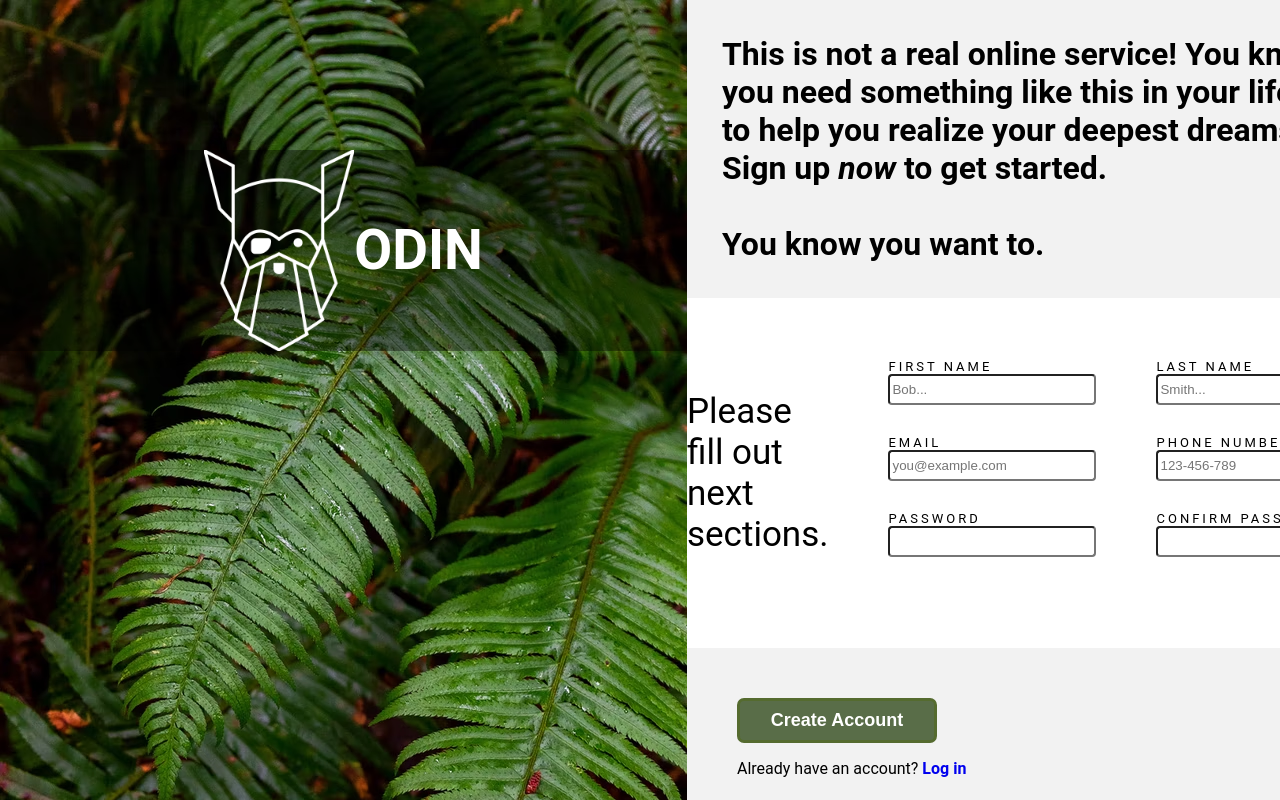
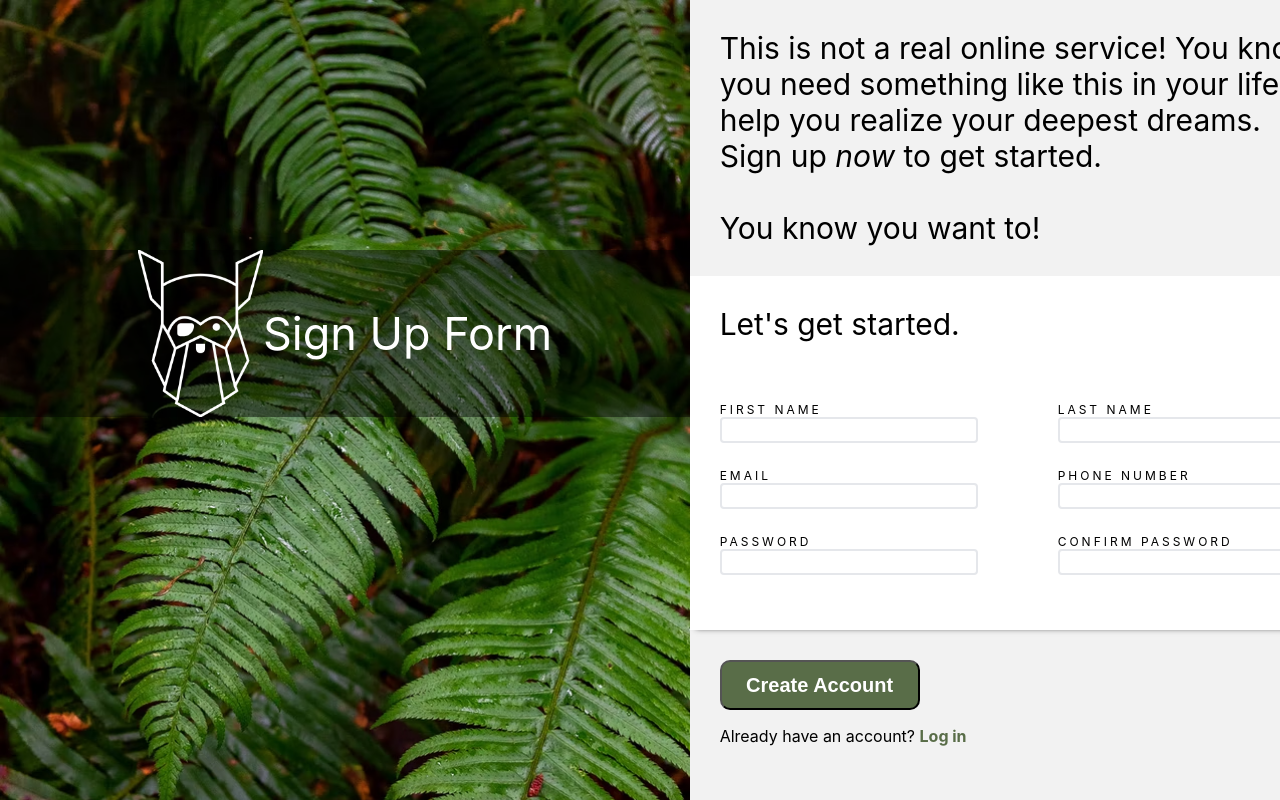
Before and after one commit to renatoka/sign-up-form, a plain HTML site: page index.html in a window 1280 px wide. Shown: the top 800 px of the page. Drawn offline with Linux system fonts and the light colour scheme.

Commit message:
Updated design. Need to add form validation.

```diff
--- a/index.html
+++ b/index.html
@@ -6,63 +6,56 @@
     <meta http-equiv="X-UA-Compatible" content="IE=edge">
     <meta name="viewport" content="width=device-width, initial-scale=1.0">
     <link rel="stylesheet" href="style.css">
-    <title>Document</title>
+    <title>PROJECT SIGN-UP FORM</title>
 </head>
 
 <body>
     <div class="wrapper">
         <div class="left-side">
-            <img src="images/leaf.avif" alt="">
+            <img src="images/leaf.avif" alt="Credit Halie West" srcset="" id="image">
             <div class="logo-section">
-                <img src="images/odin-lined.png" alt="" srcset="" style="width: 150px;">
-                <h1 id="logo-text">ODIN</h1>
+                <img src="images/odin-lined.png" alt="TOP Logo" srcset="" id="logo">
+                <p id="odin">Sign Up Form</p>
             </div>
         </div>
+
         <div class="right-side">
-            <div class="top-part">
-                <div class="title">
-                    <h1>This is not a real online service! You know you need something like this
-                        in your life to help you realize your deepest dreams.
-                        Sign up <em>now</em> to get started.
-                        <br></br>
-                        You know you want to.
-                    </h1>
+            <div class="header">
+                <p id="heading">This is not a real online service! You know you need something like
+                    this in your life to help you realize your deepest dreams.
+                    <br>Sign up <em>now</em> to get started.</br>
+                    <br>You know you want to!</br>
+                </p>
+            </div>
+
+            <p id="mainP">Let's get started.</p>
+            <div class="main">
+                <div class="input-leftSide">
+                    <label for="firstName">FIRST NAME</label>
+                    <input type="text" name="firstname" id="firstName" required>
+                    <label for="email">EMAIL</label>
+                    <input type="email" name="email" id="email"required>
+                    <label for="password">PASSWORD</label>
+                    <input type="password" name="password" id="password" required>
+                </div>
+
+                <div class="input-rightSide">
+                    <label for="lastName">LAST NAME</label>
+                    <input type="text" name="lastname" id="lastName" required>
+                    <label for="phoneNumber">PHONE NUMBER</label>
+                    <input type="text" name="phonenumber" id="phoneNumber" required>
+                    <label for="password">CONFIRM PASSWORD</label>
+                    <input type="password" name="password" id="password" required>
                 </div>
             </div>
-            <div class="form-part">
-                <div class="text-part">
-                    <p id="paragraph1">Please fill out <br>next sections.</br></p>
-                </div>
-                <div class="left-forms">
-                    <label for="firstName">FIRST NAME</label>
-                    <input type="text" id="firstName" placeholder="Bob...">
-
-                    <label for="email">EMAIL</label>
-                    <input type="email" id="email" placeholder="you@example.com">
-
-                    <label for="password">PASSWORD</label>
-                    <input type="password" id="password">
-                </div>
-                <div class="right-forms">
-                    <label for="lastName">LAST NAME</label>
-                    <input type="text" id="lastName" placeholder="Smith...">
-
-                    <label for="phoneNumber">PHONE NUMBER</label>
-                    <input type="text" id="phoneNumber" placeholder="123-456-789">
-
-                    <label for="password">CONFIRM PASSWORD</label>
-                    <input type="password" id="password">
-                </div>
-            </div>
-            <div class="bottom-part">
-                <button id="create-account" type="submit">
-                    Create Account
-                </button>
-                <div class="already">
-                    <p>Already have an account? <span id="log-in"><a href="index.html" style="text-decoration: none;">Log in</a></span></p>
-                </div>
+            <div class="footer">
+                <button id="create-acc">Create Account</button>
+                <p>Already have an account? <a href="index.html"
+                        style="text-decoration: none; font-weight: bolder;
+                    color: #596D48;">Log in</a></p>
             </div>
         </div>
+
     </div>
 </body>
 
--- a/style.css
+++ b/style.css
@@ -2,118 +2,112 @@ body {
     margin: 0;
     padding: 0;
     overflow: hidden;
-    font-family: 'Roboto', sans-serif;
-}
-
-h1 {
-    margin: 0;
-}
-
-input {
-    width: 200px;
-    height: 25px;
-    border-radius: 4px;
-}
-
-#create-account:hover {
-    background-color: rgb(28, 107, 49);
-}
-
-label {
-    font-size: 13px;
-    letter-spacing: 3px;
-}
-
-#paragraph1 {
-    font-size: 35px;
-}
-
-#log-in {
-    color: green;
-    font-weight: bold;
+    font-family: -apple-system, BlinkMacSystemFont, "Segoe UI",
+        Roboto, Oxygen, Ubuntu, Cantarell, "Open Sans", "Helvetica Neue", sans-serif;
 }
 
 .wrapper {
     display: flex;
 }
 
+/* Left side */
+
+#image {
+    height: 1034px;
+    width: auto;
+}
+
+#logo {
+    width: 125px;
+    height: auto;
+}
+
+#odin {
+    color: rgb(255, 255, 255);
+    font-size: 45px;
+}
+
 .left-side {
-    width: 700px;
-    height: auto;
+    width: 690px;
+    height: 100%;
+    display: flex;
+}
+
+.logo-section {
+    position: absolute;
+    top: 250px;
+    display: flex;
+    justify-content: center;
+    align-items: center;
+    background-color: rgb(0, 0, 0, .45);
+    width: 690px;
+}
+
+/* Right side */
+
+#mainP {
+    font-size: 30px;
+    padding: 30px;
+    margin: 0;
+}
+
+.header {
+    position: relative;
+    background-color: rgb(0, 0, 0, .05);
+}
+
+.header #heading {
+    font-size: 30px;
+    padding: 30px;
+    margin: 0;
+}
+
+label {
+    letter-spacing: 3px;
+    font-size: 12px;
+}
+
+input {
+    width: 250px;
+    height: 20px;
+    border: 2px solid #e4e4e6;
+    border-color: #E5E7EB;
+    border-radius: 4px;
+    margin-bottom: 25px;
+}
+
+.main {
+    padding: 30px;
+    display: flex;
+    gap: 80px;
+    box-shadow: 0 4px 6px -6px #222;
+}
+
+.input-leftSide, .input-rightSide {
     display: flex;
     flex-direction: column;
 }
 
-.top-part {
-    background-color: rgba(0, 0, 0, .05);
-    font-family: 'Roboto', sans-serif;
+.footer {
+    padding: 30px;
+    background-color: rgb(0, 0, 0, .05);
+    height: 100%;
 }
 
-.title {
-    padding: 35px;
+#create-acc {
+    width: 200px;
+    height: 50px;
+    color: white;
+    font-size: 20px;
+    font-weight: bold;
+    border-radius: 10px;
+    background-color: #596D48;
 }
 
-.title span {
-    display: block;
+input:valid {
+    border: rgb(0, 183, 255) 2px solid;
 }
 
-.logo-section {
-    position: absolute;
-    top: 150px;
-    width: 687px;
-    background-color: rgba(0, 0, 0, .4);
-    display: flex;
-    justify-content: center;
+input:focus:invalid {
+    border: rgb(255, 69, 100) 2px solid;
 }
-
-.logo-section h1 {
-    color: white;
-    display: flex;
-    justify-content: center;
-    align-items: center;
-    font-size: 55px;
-}
-
-.form-part {
-    height: 350px;
-    width: auto;
-    font-family: 'Roboto', sans-serif;
-    display: flex;
-    gap: 60px;
-    justify-content: center;
-    align-items: center;
-}
-
-.bottom-part {
-    background-color: rgba(0, 0, 0, .05);
-}
-
-.left-forms,
-.right-forms {
-    display: flex;
-    flex-direction: column;
-}
-
-.left-forms input {
-    margin-bottom: 30px;
-}
-
-.right-forms input {
-    margin-bottom: 30px;
-}
-
-#create-account {
-    width: 200px;
-    height: 45px;
-    border-radius: 7px;
-    border: solid darkolivegreen;
-    background-color: #596D48;
-    color: white;
-    font-size: 18px;
-    font-weight: bold;
-}
-
-.bottom-part {
-    padding: 50px;
-    height: 100%;
-}
```
